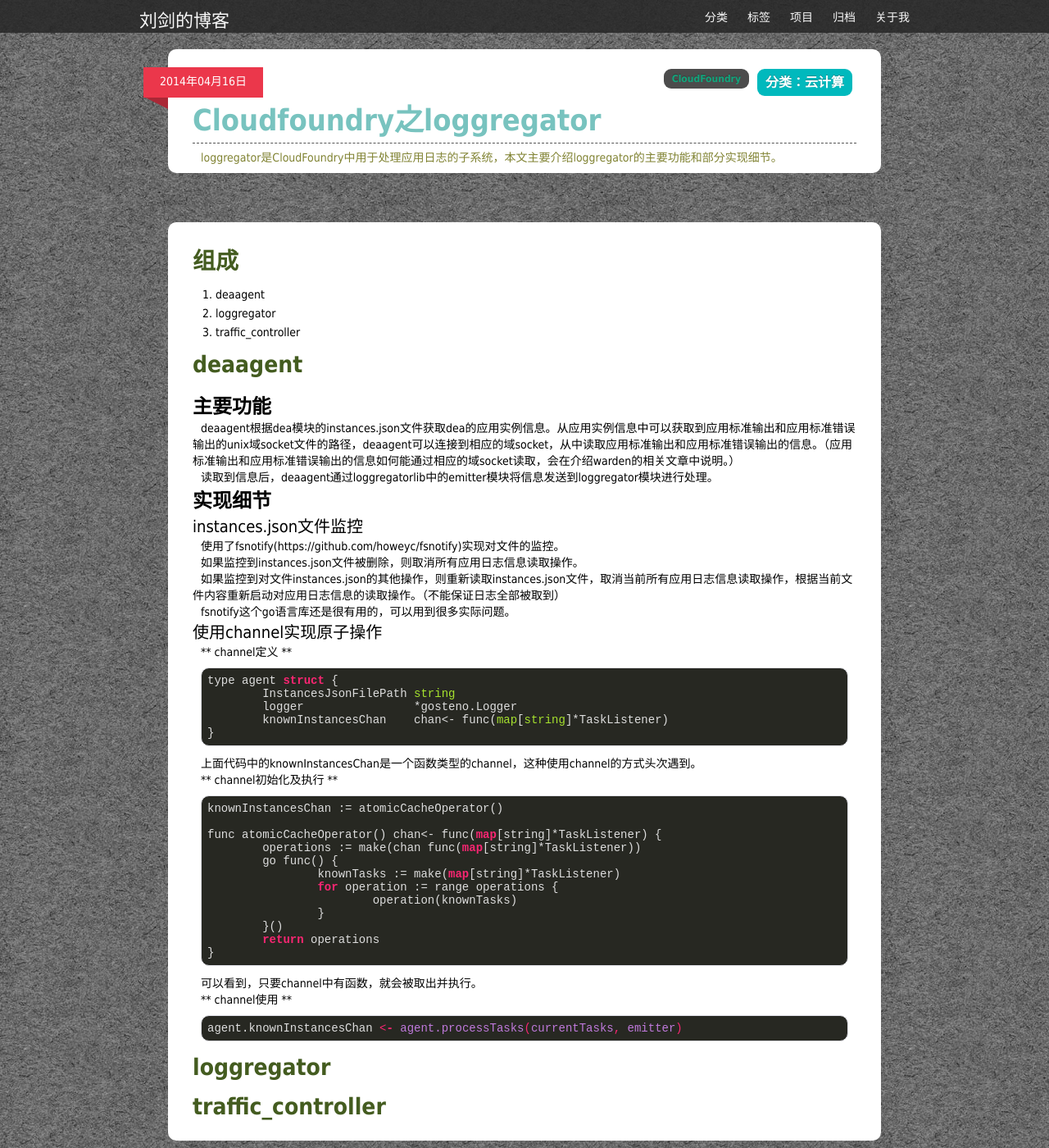
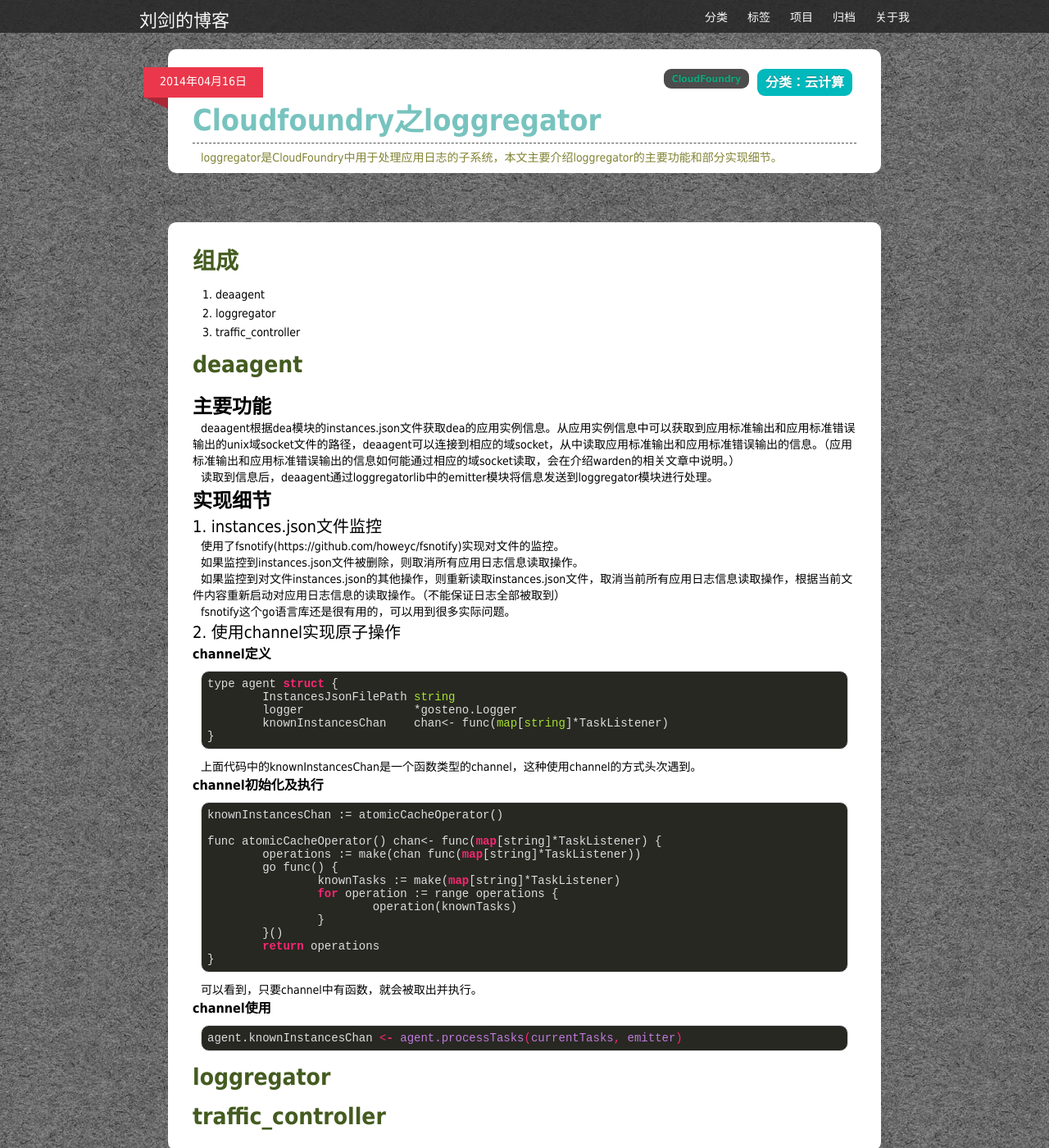
Before and after one commit to lsword/lsword.github.io, a Jekyll site: the page built from _posts/2014-04-16-CloudFoundry之loggregator.md, in a window 1280 px wide and 1400 px high. Shown: the whole window at 82% size. Built offline with Jekyll 4.4.1, drawn with Linux system fonts in a browser that asks for light colours; Markdown is read by kramdown in place of the engine named in the settings; comment, search, counter and statistics services are not loaded.

Commit message:
github doest not support ** in md

```diff
--- a/_posts/2014-04-16-CloudFoundry之loggregator.md
+++ b/_posts/2014-04-16-CloudFoundry之loggregator.md
@@ -20,7 +20,7 @@
 
 #### 实现细节
 
-##### instances.json文件监控
+##### 1. instances.json文件监控
 
 使用了fsnotify(https://github.com/howeyc/fsnotify)实现对文件的监控。
 
@@ -30,9 +30,9 @@
 
 fsnotify这个go语言库还是很有用的，可以用到很多实际问题。
 
-##### 使用channel实现原子操作
+##### 2. 使用channel实现原子操作
 
-** channel定义 **
+###### channel定义
 
 ~~~
 type agent struct {
@@ -44,7 +44,7 @@
 
 上面代码中的knownInstancesChan是一个函数类型的channel，这种使用channel的方式头次遇到。
 
-** channel初始化及执行 **
+###### channel初始化及执行
 
 ~~~
 knownInstancesChan := atomicCacheOperator()
@@ -63,7 +63,7 @@
 
 可以看到，只要channel中有函数，就会被取出并执行。
 
-** channel使用 **
+###### channel使用
 
 ~~~
 agent.knownInstancesChan <- agent.processTasks(currentTasks, emitter)
```
